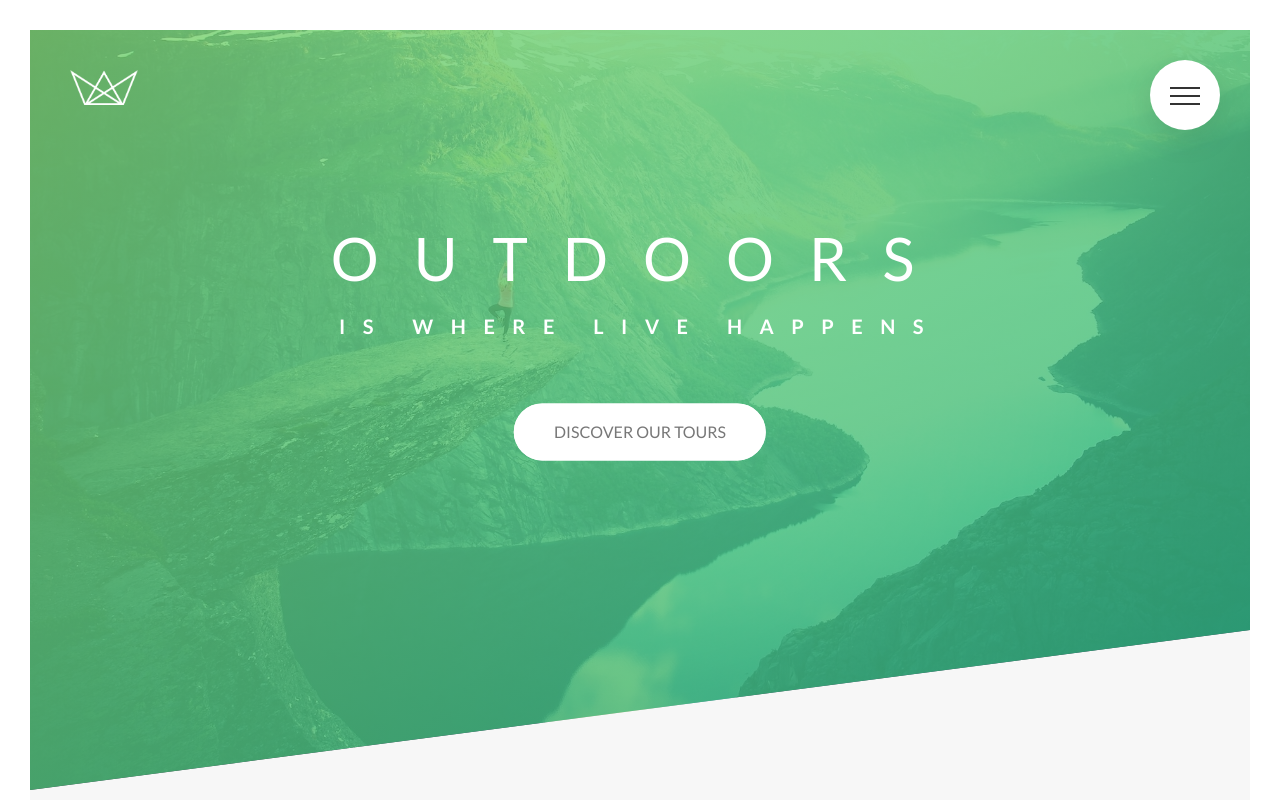
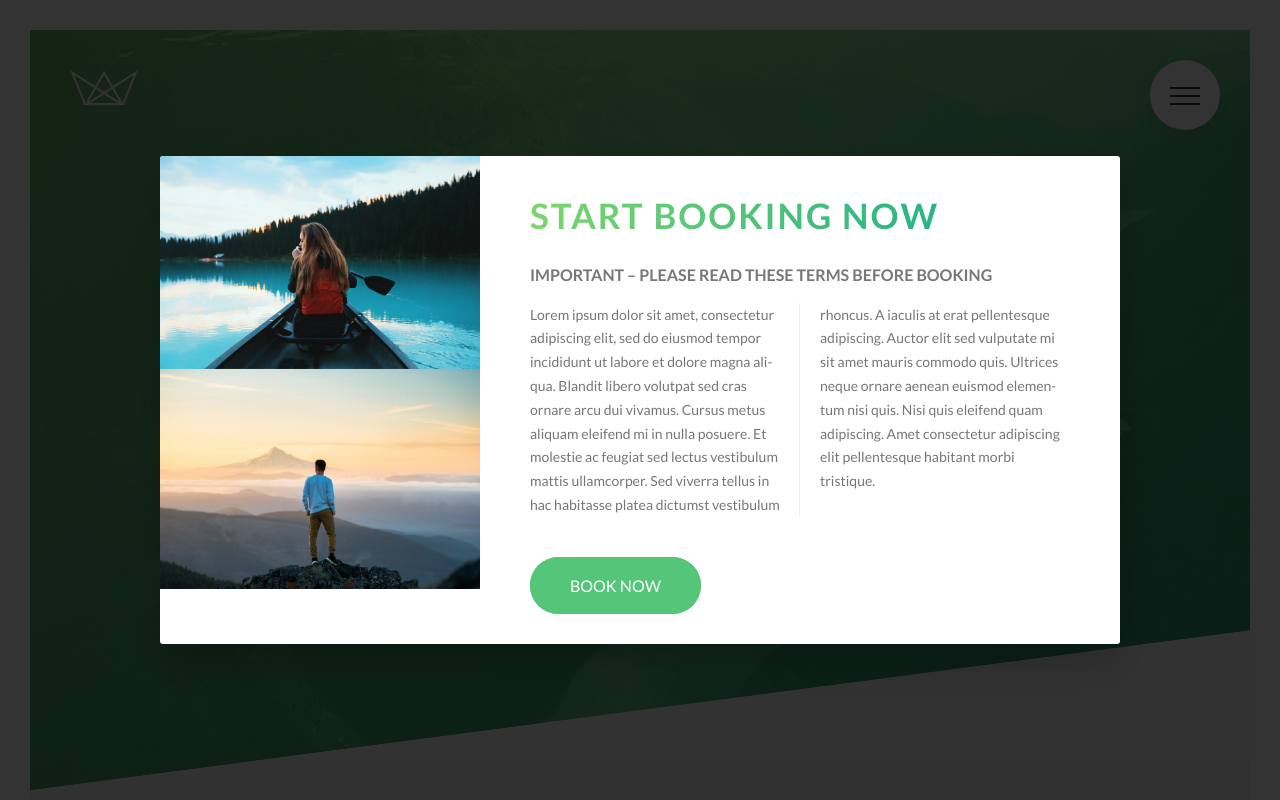
Before and after one commit to Anna-Bartkowiak/Natours, a website: page index.html in a window 1280 px wide. Shown: the top 800 px of the page. Drawn offline with Linux system fonts and the light colour scheme.

Commit message:
Styling popup

```diff
--- a/index.html
+++ b/index.html
@@ -355,6 +355,25 @@
             </div>
         </footer>
 
+        <div class="popup">
+            <div class="popup__content">
+                <div class="popup__left">
+                    <img src="img/nat-8.jpg" alt="Tour photo" class="popup__img">
+                    <img src="img/nat-9.jpg" alt="Tour photo" class="popup__img">
+                </div>
+
+                <div class="popup__right">
+                    <h2 class="heading-secondary u-margin-bottom-small">Start booking now</h2>
+                    <h3 class="heading-tertiary u-margin-bottom-small">Important &ndash; Please read these terms before booking</h3>
+                    <p class="popup__text">
+                        Lorem ipsum dolor sit amet, consectetur adipiscing elit, sed do eiusmod tempor incididunt ut labore et dolore magna aliqua. Blandit libero volutpat sed cras ornare arcu dui vivamus. Cursus metus aliquam eleifend mi in nulla posuere. Et molestie ac feugiat sed lectus vestibulum mattis ullamcorper. Sed viverra tellus in hac habitasse platea dictumst vestibulum rhoncus. A iaculis at erat pellentesque adipiscing. Auctor elit sed vulputate mi sit amet mauris commodo quis. Ultrices neque ornare aenean euismod elementum nisi quis. Nisi quis eleifend quam adipiscing. Amet consectetur adipiscing elit pellentesque habitant morbi tristique.
+                    </p>
+
+                    <a href="#" class="btn btn--green">Book now</a>
+                </div>
+            </div>
+        </div>
+
         <!--
         <section class="grid-test">
             <div class="row">
--- a/sass/abstracts/_mixins.scss
+++ b/sass/abstracts/_mixins.scss
@@ -5,3 +5,10 @@
         clear: both;
     }
 }
+
+@mixin absCenter {
+    position: absolute;
+    top: 50%;
+    left: 50%;
+    transform: translate(-50%, -50%);
+}
--- /dev/null
+++ b/sass/components/_popup.scss
@@ -0,0 +1,54 @@
+.popup {
+    height: 100vh;
+    width: 100%;
+    position: fixed;
+    top: 0;
+    left: 0;
+    background-color: rgba($color-black, .8);
+    z-index: 9999;
+
+    &__content {
+        @include absCenter;
+        width: 75%;
+        background-color: $color-white;
+        box-shadow: 0 2rem 4rem rgba($color-black, .2);
+        border-radius: 3px;
+        display: table;
+        overflow: hidden;
+    }
+
+    &__left {
+        width: 33.333333%;
+        display: table-cell;
+    }
+
+    &__right {
+        width: 66.666667%;
+        display: table-cell;
+        vertical-align: middle;
+        padding: 3rem 5rem;
+    }
+
+    &__img {
+        display: block;
+        width: 100%;
+    }
+
+    &__text {
+        font-size: 1.4rem;
+        margin-bottom: 4rem;
+
+        -moz-column-count: 2;
+        -moz-column-gap: 4rem; // default 1em = 14px
+        -moz-column-rule: 1px solid $color-grey-light-2;
+
+        column-count: 2;
+        column-gap: 4rem; // default 1em = 14px
+        column-rule: 1px solid $color-grey-light-2;
+
+        -moz-hyphens: auto;
+        -ms-hyphens: auto;
+        -webkit-hyphens: auto;
+        hyphens: auto;
+    }
+}
--- a/sass/main.scss
+++ b/sass/main.scss
@@ -13,6 +13,7 @@
 @import "components/composition";
 @import "components/feature-box";
 @import "components/form";
+@import "components/popup";
 @import "components/story";
 
 @import "layout/footer";
```
Also changed, not shown: css/style.css.
